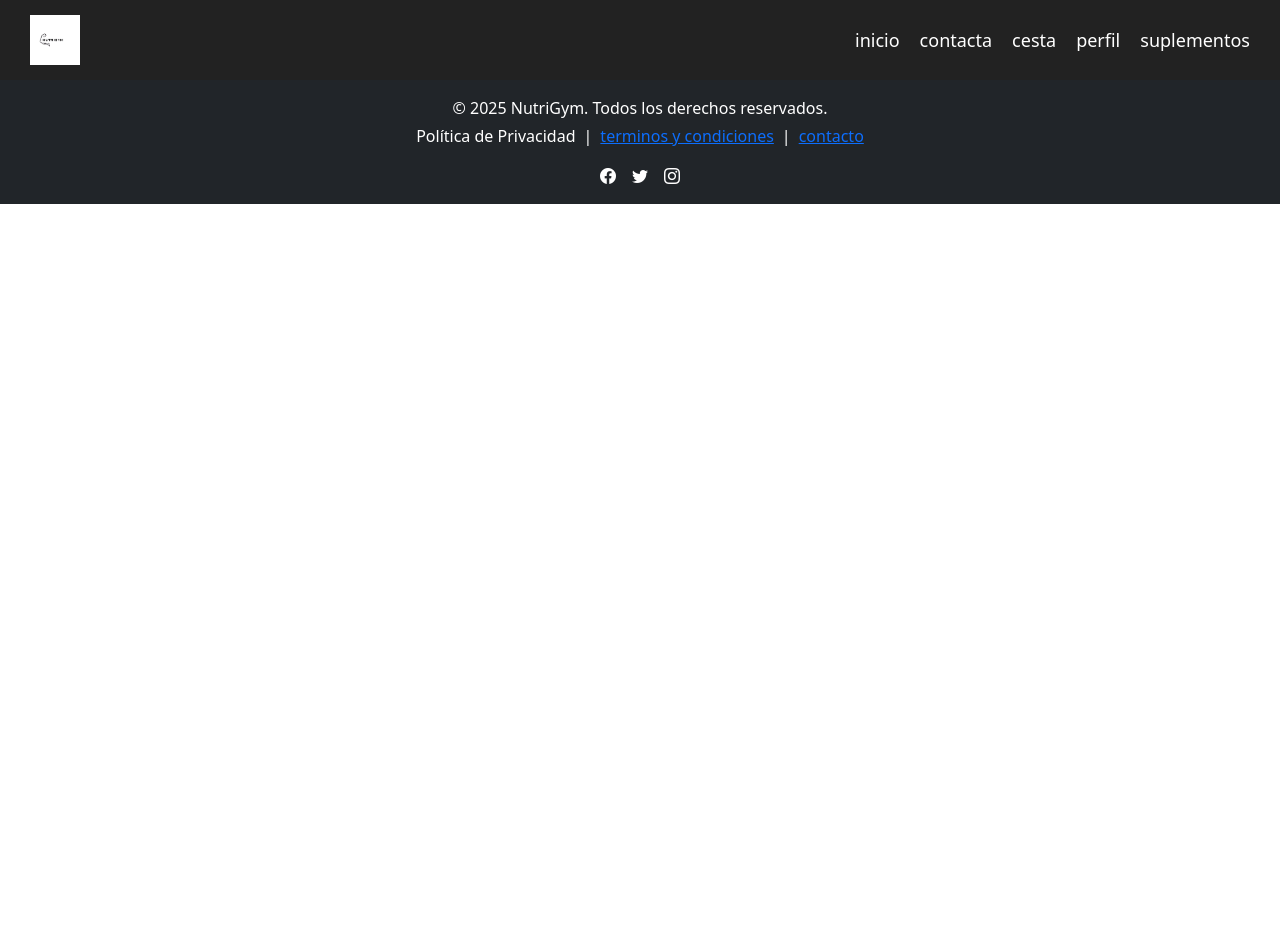
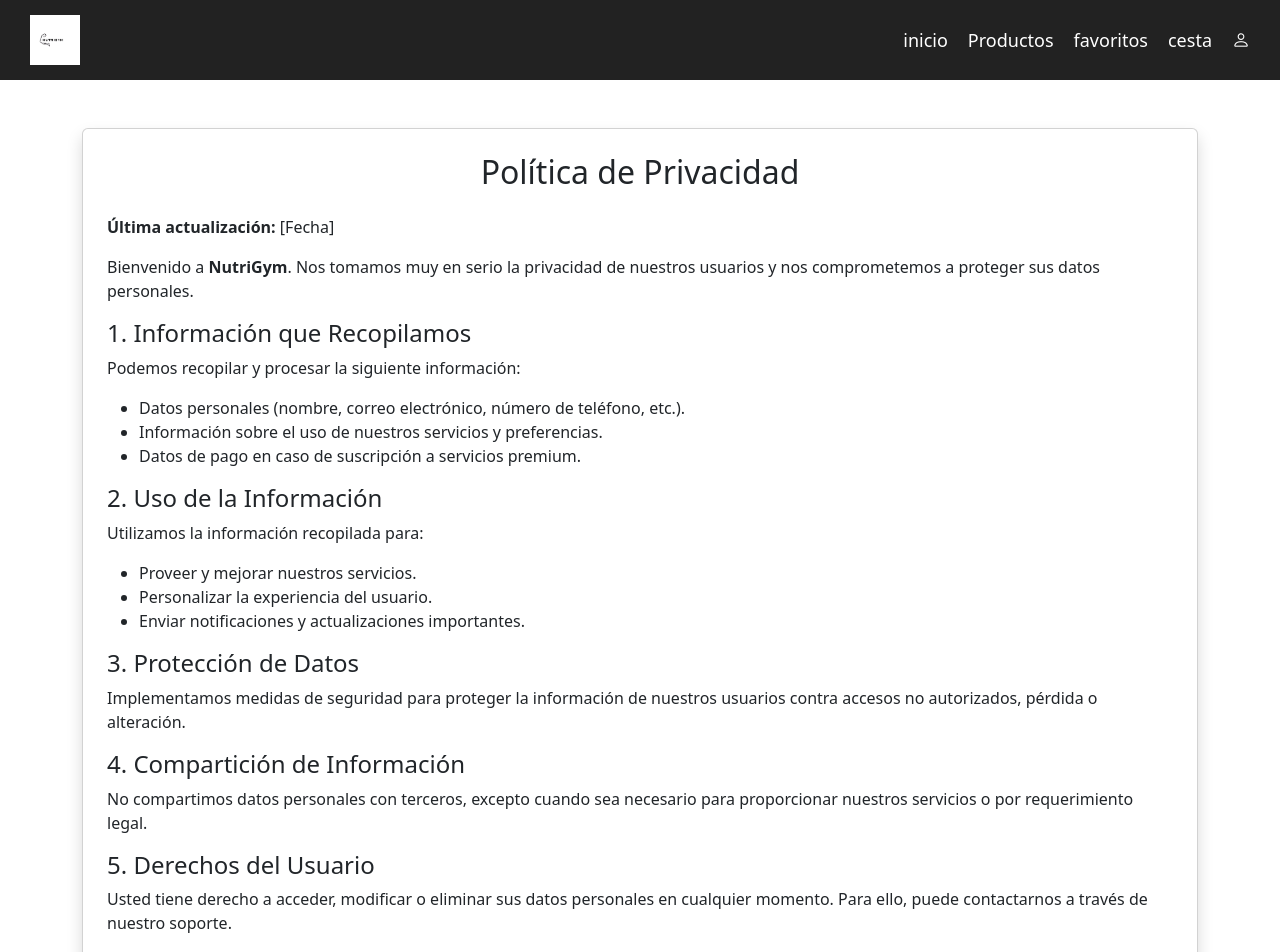
Before and after one commit to gonzaloseg/NutriGym, an Angular app: page /politicapriva in a window 1280 px wide. Before the commit this address led to /. Shown: the top 952 px of the page. Before the commit the page ends 800 px from the top, so only its background shows below. Built offline with nearby package versions, Linux system fonts and the light colour scheme.

Commit message:
hola caracola

```diff
--- a/src/app/app-routing.module.ts
+++ b/src/app/app-routing.module.ts
@@ -8,6 +8,8 @@ import { RutinasComponent } from './pages/rutinas/rutinas.component';
 import { SuplementosComponent } from './pages/suplementos/suplementos.component';
 import { TerminosComponent } from './pages/terminos/terminos.component';
 import { ContactaComponent } from './pages/contacta/contacta.component';
+import { FavoritosComponent } from './pages/favoritos/favoritos.component';
+import { PoliticaprivaComponent } from './pages/politicapriva/politicapriva.component';
 
 
 const routes: Routes = [
@@ -19,6 +21,8 @@ const routes: Routes = [
   { path: 'suplementos', component: SuplementosComponent },
   { path: 'terminos', component: TerminosComponent },
   { path: 'contacta', component: ContactaComponent },
+  { path: 'favoritos', component: FavoritosComponent },
+  { path: 'politicapriva', component: PoliticaprivaComponent },
   { path: '', redirectTo: '/inicio', pathMatch: 'full' }
 
 ];
--- a/src/app/components/footer/footer.component.html
+++ b/src/app/components/footer/footer.component.html
@@ -3,7 +3,7 @@
       <p class="mb-1">&copy; 2025 NutriGym. Todos los derechos reservados.</p>
       <ul class="list-inline">
         <li class="list-inline-item">
-          <a href="#" class="text-white text-decoration-none">Política de Privacidad</a>
+          <a  routerLink="/politicapriva" routerLinkActive="active">politica de privacidad</a>
         </li>
         <li class="list-inline-item">|</li>
         <li class="list-inline-item">
--- a/src/app/components/header/header.component.html
+++ b/src/app/components/header/header.component.html
@@ -5,9 +5,12 @@
     </div>
     <nav>
         <a routerLink="/inicio" routerLinkActive="active">inicio</a>
-        <a routerLink="/contacta" routerLinkActive="active">contacta</a>
+        <a  routerLink="/suplementos" routerLinkActive="active">Productos</a>
+        <a  routerLink="/favoritos" routerLinkActive="active">favoritos</a>
         <a  routerLink="/cesta" routerLinkActive="active">cesta</a>
-        <a  routerLink="/perfil" routerLinkActive="active">perfil</a>
-        <a  routerLink="/suplementos" routerLinkActive="active">suplementos</a>
+
+        <a routerLink="/perfil" routerLinkActive="active">
+            <i class="bi bi-person"></i>
+          </a>
     </nav>
 </header>
--- a/src/app/pages/contacta/contacta.component.ts
+++ b/src/app/pages/contacta/contacta.component.ts
@@ -7,42 +7,35 @@ import { FormGroup, FormBuilder, Validators } from '@angular/forms';
   styleUrls: ['./contacta.component.css']
 })
 export class ContactaComponent implements OnInit {
-  contactForm: FormGroup;  // Definimos el formulario reactivo
+  contactForm: FormGroup; // Definir explícitamente el tipo
   enviado = false;
   submitted = false;
 
-  // Constructor donde se inyecta FormBuilder
-  constructor(private fb: FormBuilder) {}
-
-  // Método que se ejecuta al inicializar el componente
-  ngOnInit(): void {
-    // Inicializamos el formulario con las validaciones después de la inyección del FormBuilder
+  constructor(private fb: FormBuilder) {
+    // Inicializar el formulario dentro del constructor
     this.contactForm = this.fb.group({
-      nombre: ['', [Validators.required, Validators.pattern('^[a-zA-Z ]*$')]],  // Solo letras y espacios
-      email: ['', [Validators.required, Validators.email]],  // Validación de correo
-      descripcion: ['', Validators.required]  // Campo obligatorio
+      nombre: ['', [Validators.required, Validators.pattern('^[a-zA-Z ]*$')]],
+      email: ['', [Validators.required, Validators.email]],
+      descripcion: ['', Validators.required]
     });
   }
 
-  // Getter para acceder a los controles del formulario
+  ngOnInit(): void {}
+
   get f() {
     return this.contactForm.controls;
   }
 
-  // Método para enviar el formulario
   enviarFormulario() {
     this.submitted = true;
 
-    // Si el formulario no es válido, no hace nada
     if (this.contactForm.invalid) {
       return;
     }
 
-    // Lógica para enviar el formulario
     console.log('Formulario enviado:', this.contactForm.value);
     this.enviado = true;
 
-    // Limpiar el formulario después de un tiempo (2 segundos)
     setTimeout(() => {
       this.contactForm.reset();
       this.submitted = false;
--- /dev/null
+++ b/src/app/pages/favoritos/favoritos.component.html
@@ -0,0 +1 @@
+<p>favoritos works!</p>
--- /dev/null
+++ b/src/app/pages/politicapriva/politicapriva.component.html
@@ -0,0 +1,38 @@
+<div class="container mt-5">
+    <div class="card shadow p-4">
+      <h2 class="text-center mb-4">Política de Privacidad</h2>
+      <p><strong>Última actualización:</strong> [Fecha]</p>
+
+      <p>Bienvenido a <strong>NutriGym</strong>. Nos tomamos muy en serio la privacidad de nuestros usuarios y nos comprometemos a proteger sus datos personales.</p>
+
+      <h4>1. Información que Recopilamos</h4>
+      <p>Podemos recopilar y procesar la siguiente información:</p>
+      <ul>
+        <li>Datos personales (nombre, correo electrónico, número de teléfono, etc.).</li>
+        <li>Información sobre el uso de nuestros servicios y preferencias.</li>
+        <li>Datos de pago en caso de suscripción a servicios premium.</li>
+      </ul>
+
+      <h4>2. Uso de la Información</h4>
+      <p>Utilizamos la información recopilada para:</p>
+      <ul>
+        <li>Proveer y mejorar nuestros servicios.</li>
+        <li>Personalizar la experiencia del usuario.</li>
+        <li>Enviar notificaciones y actualizaciones importantes.</li>
+      </ul>
+
+      <h4>3. Protección de Datos</h4>
+      <p>Implementamos medidas de seguridad para proteger la información de nuestros usuarios contra accesos no autorizados, pérdida o alteración.</p>
+
+      <h4>4. Compartición de Información</h4>
+      <p>No compartimos datos personales con terceros, excepto cuando sea necesario para proporcionar nuestros servicios o por requerimiento legal.</p>
+
+      <h4>5. Derechos del Usuario</h4>
+      <p>Usted tiene derecho a acceder, modificar o eliminar sus datos personales en cualquier momento. Para ello, puede contactarnos a través de nuestro soporte.</p>
+
+      <h4>6. Contacto</h4>
+      <p>Si tiene preguntas sobre esta política, puede comunicarse con nosotros a <strong>soportenutrigym.com</strong>.</p>
+
+      <p class="text-center mt-4"><strong>Gracias por confiar en NutriGym.</strong></p>
+    </div>
+  </div>
```
Also changed, not shown: src/app/pages/favoritos/favoritos.component.ts (added, +10 -0 lines), src/app/pages/pages.module.ts (+8 -2 lines), src/app/pages/politicapriva/politicapriva.component.ts (added, +10 -0 lines), src/app/pages/favoritos/favoritos.component.css (added), src/app/pages/politicapriva/politicapriva.component.css (added), 2 other files (tests, documents, lock files or other folders).
